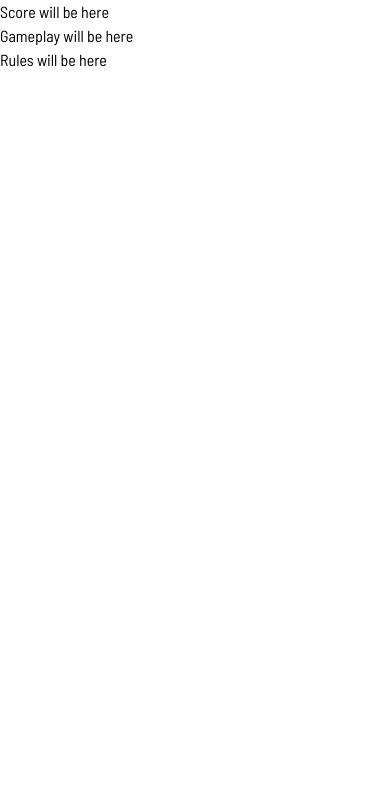
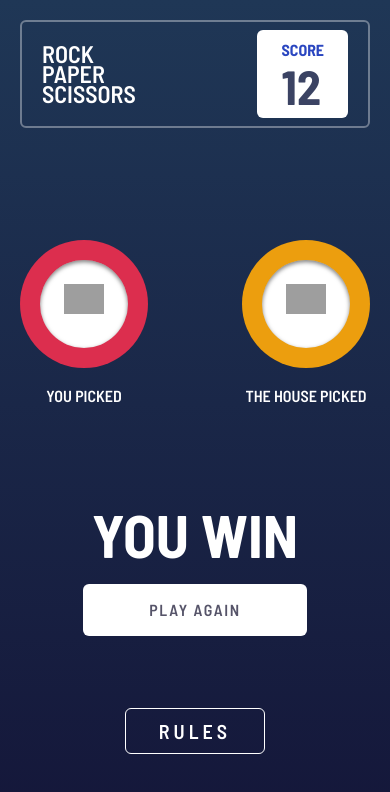
Before and after one commit to Mu-Solomon/rock-paper-scissors, a React (Vite) app: page / in a window 390 px wide. Shown: the top 792 px of the page. Built offline with nearby package versions, Linux system fonts and the light colour scheme; grey boxes are pictures that could not be loaded.

Commit message:
Mobile design done

```diff
--- a/src/App.jsx
+++ b/src/App.jsx
@@ -4,14 +4,26 @@ import "./App.css";
 import Scores from "./components/Score";
 import Gameplay from "./components/Gameplay";
 import Rules from "./components/Rules";
+import Picked from "./components/Picked";
+import AfterPicking from "./components/AfterPicking";
+import WinorLose from "./components/WinorLose";
 
 function App() {
   return (
     <>
-      <div>
+      <div className="bg-linear-to-b from-[#1f3756ff] to-[#141639ff] h-screen p-5">
         <Scores />
-        <Gameplay />
-        <Rules />
+        {/* <Gameplay /> */}
+        {/* <Picked /> */}
+        {/*  <AfterPicking /> */}
+        {/* <Rules /> */}
+        <WinorLose />
+        <div className="pt-18">
+          <h2 className="text-center text-xl tracking-[4px] font-semibold text-white border w-35 rounded-md mx-auto py-2">
+            RULES
+          </h2>
+        </div>
+        {/* <Rules /> */}
       </div>
     </>
   );
--- /dev/null
+++ b/src/components/AfterPicking.jsx
@@ -0,0 +1,48 @@
+export default function AfterPicking() {
+  return (
+    <>
+      {" "}
+      <div className="flex  w-full  mt-24 mb-20  gap-5  bg-no-repeat  bg-center flex-wrap justify-between items-center  ">
+        <div className="h-50 flex flex-col items-center justify-center ">
+          <div className="h-36 flex flex-col ">
+            <div className="w-32 h-32 bg-[#dc2e4eff] flex justify-center items-center rounded-full mx-auto">
+              <div className="bg-white rounded-full w-22 h-22 p-6 mx-auto inset-shadow-sm/50 inset-shadow-black">
+                <img
+                  src="/images/icon-rock.svg"
+                  className="mx-auto"
+                  alt="Rock Icon"
+                />
+              </div>
+            </div>{" "}
+          </div>
+          <p className="text-center text-white font-semibold">YOU PICKED</p>
+        </div>
+
+        <div className="h-50 flex flex-col items-center justify-center ">
+          <div className="h-36 flex flex-col ">
+            <div className="w-32 h-32 bg-[#ec9e0eff] flex justify-center items-center rounded-full mx-auto">
+              <div className="bg-white rounded-full w-22 h-22 p-6 mx-auto inset-shadow-sm/50 inset-shadow-black">
+                <img
+                  src="/images/icon-scissors.svg"
+                  className="mx-auto"
+                  alt="Scissors Icon"
+                />
+              </div>
+            </div>{" "}
+          </div>
+          <p className="text-center text-white font-semibold">
+            THE HOUSE PICKED
+          </p>
+        </div>
+      </div>
+      {/* Results */}
+      {/* <div>
+        <h2 className="text-center text-white font-bold text-6xl ">YOU WIN </h2>
+        <p className="text-center bg-white w-56 rounded p-3.5 mx-auto mt-5 text-md font-semibold text-[#565469ff] tracking-widest">
+          {" "}
+          PLAY AGAIN
+        </p>
+      </div> */}
+    </>
+  );
+}
--- a/src/components/Gameplay.jsx
+++ b/src/components/Gameplay.jsx
@@ -1,3 +1,36 @@
 export default function Gameplay() {
-  return <p>Gameplay will be here</p>;
+  return (
+    <div className="mt-30">
+      <div className="flex w-full  gap-5 bg-[url('/images/bg-triangle.svg')] bg-no-repeat bg-[length:250px]  bg-center flex-wrap justify-between items-center  ">
+        <div className="w-32 h-32 bg-[#4865f4ff] flex justify-center items-center rounded-full ">
+          <div className="bg-white rounded-full w-22 h-22 p-6 mx-auto inset-shadow-sm/50 inset-shadow-black">
+            <img
+              src="/images/icon-paper.svg"
+              className="mx-auto"
+              alt="Paper Icon"
+            />
+          </div>
+        </div>
+
+        <div className="w-32 h-32 bg-[#ec9e0eff] flex justify-center items-center rounded-full ">
+          <div className="bg-white rounded-full w-22 h-22 p-6 mx-auto inset-shadow-sm/50 inset-shadow-black">
+            <img
+              src="/images/icon-scissors.svg"
+              className="mx-auto"
+              alt="Scissors Icon"
+            />
+          </div>
+        </div>
+        <div className="w-32 h-32 bg-[#dc2e4eff] flex justify-center items-center rounded-full mx-auto">
+          <div className="bg-white rounded-full w-22 h-22 p-6 mx-auto inset-shadow-sm/50 inset-shadow-black">
+            <img
+              src="/images/icon-rock.svg"
+              className="mx-auto"
+              alt="Rock Icon"
+            />
+          </div>
+        </div>
+      </div>
+    </div>
+  );
 }
--- /dev/null
+++ b/src/components/Picked.jsx
@@ -0,0 +1,27 @@
+export default function Picked() {
+  return (
+    <div className="flex  w-full   mt-24 mb-20  gap-5  bg-no-repeat  bg-center flex-wrap justify-between items-center  ">
+      <div className="h-50 flex flex-col items-center justify-center ">
+        <div className="h-36 flex flex-col ">
+          <div className="w-32 h-32 bg-[#dc2e4eff] flex justify-center items-center rounded-full mx-auto">
+            <div className="bg-white rounded-full w-22 h-22 p-6 mx-auto inset-shadow-sm/50 inset-shadow-black">
+              <img
+                src="/images/icon-rock.svg"
+                className="mx-auto"
+                alt="Rock Icon"
+              />
+            </div>
+          </div>{" "}
+        </div>
+        <p className="text-center text-white font-semibold">YOU PICKED</p>
+      </div>
+
+      <div className="flex flex-col h-50 ">
+        <div className="flex flex-col items-center justify-center h-40  ">
+          <div className="bg-[#14163946]  rounded-full w-28 h-28 p-6 mx-auto flex"></div>
+        </div>
+        <p className="text-white font-semibold ">THE HOUSE PICKED</p>
+      </div>
+    </div>
+  );
+}
--- a/src/components/Rules.jsx
+++ b/src/components/Rules.jsx
@@ -1,3 +1,11 @@
 export default function Rules() {
-  return <p>Rules will be here</p>;
+  return (
+    <div className="bg-white h-screen absolute top-0 w-full left-0 flex flex-col justify-around items-center">
+      <h2 className="text-3xl font-bold text-[#141639ff] ">RULES</h2>
+
+      <img src="/images/image-rules.svg" alt="Rules icon" srcset="" />
+
+      <img src="/images/icon-close.svg" alt="Close icon" srcset="" />
+    </div>
+  );
 }
--- a/src/components/Score.jsx
+++ b/src/components/Score.jsx
@@ -1,3 +1,13 @@
 export default function Scores() {
-  return <p>Score will be here</p>;
+  return (
+    <div className=" border-[#ffffff5b]  rounded-md border-2 mx-auto flex justify-between gap-4 px-5 items-center">
+      <h1 className="w-3 text-white font-semibold text-2xl leading-5">
+        ROCK PAPER SCISSORS
+      </h1>
+      <div className="bg-white my-2 px-6 py-2 rounded-md flex flex-col justify-center">
+        <p className="font-bold  text-[#2a46c0ff] ">SCORE</p>
+        <h2 className="text-5xl font-bold text-[#3b4363ff] ">12</h2>
+      </div>
+    </div>
+  );
 }
--- /dev/null
+++ b/src/components/WinorLose.jsx
@@ -0,0 +1,48 @@
+export default function WinorLose() {
+  return (
+    <>
+      {" "}
+      <div className="flex  w-full  mt-24 mb-20 gap-5  bg-no-repeat  bg-center flex-wrap justify-between items-center  ">
+        <div className="h-50 flex flex-col items-center justify-center ">
+          <div className="h-36 flex flex-col ">
+            <div className="w-32 h-32 bg-[#dc2e4eff] flex justify-center items-center rounded-full mx-auto">
+              <div className="bg-white rounded-full w-22 h-22 p-6 mx-auto inset-shadow-sm/50 inset-shadow-black">
+                <img
+                  src="/images/icon-rock.svg"
+                  className="mx-auto"
+                  alt="Rock Icon"
+                />
+              </div>
+            </div>{" "}
+          </div>
+          <p className="text-center text-white font-semibold">YOU PICKED</p>
+        </div>
+
+        <div className="h-50 flex flex-col items-center justify-center ">
+          <div className="h-36 flex flex-col ">
+            <div className="w-32 h-32 bg-[#ec9e0eff] flex justify-center items-center rounded-full mx-auto">
+              <div className="bg-white rounded-full w-22 h-22 p-6 mx-auto inset-shadow-sm/50 inset-shadow-black">
+                <img
+                  src="/images/icon-scissors.svg"
+                  className="mx-auto"
+                  alt="Scissors Icon"
+                />
+              </div>
+            </div>{" "}
+          </div>
+          <p className="text-center text-white font-semibold">
+            THE HOUSE PICKED
+          </p>
+        </div>
+      </div>
+      {/* Results */}
+      <div>
+        <h2 className="text-center text-white font-bold text-6xl ">YOU WIN </h2>
+        <p className="text-center bg-white w-56 rounded-md p-3.5 mx-auto mt-5 text-md font-semibold text-[#565469ff] tracking-widest">
+          {" "}
+          PLAY AGAIN
+        </p>
+      </div>
+    </>
+  );
+}
```
